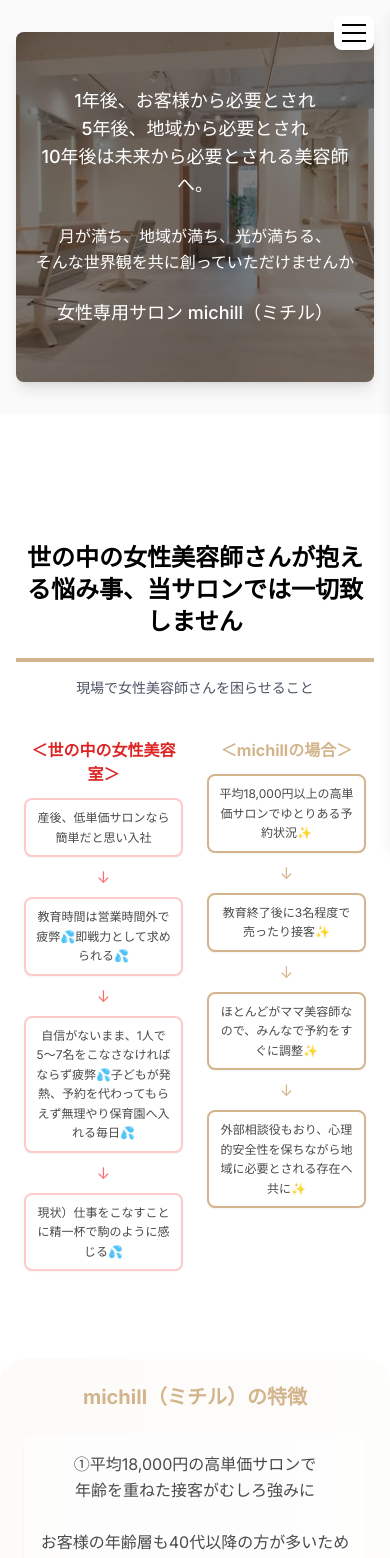
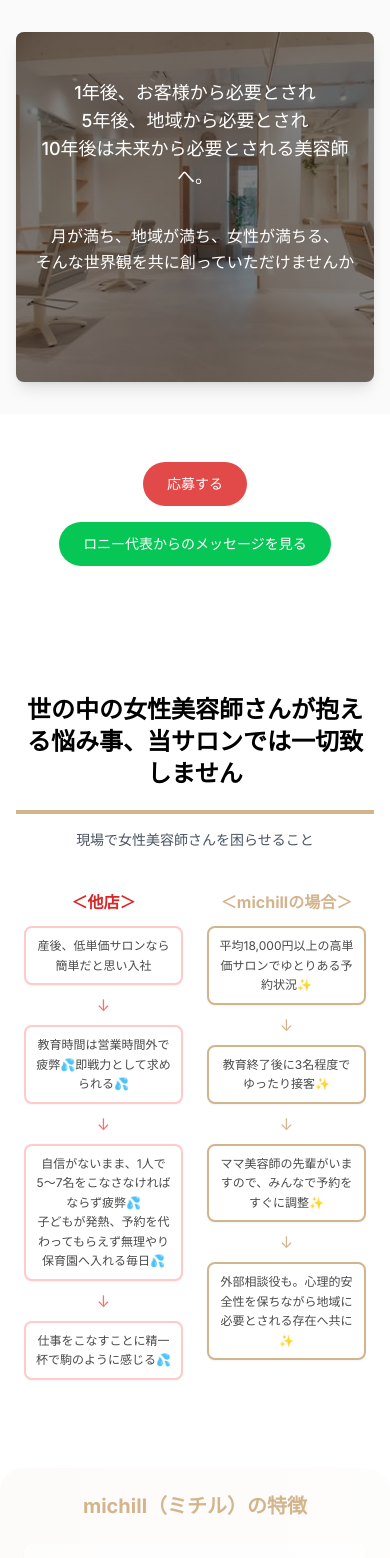
Before and after one commit to kkoblog/vrai, a Next.js app: page / in a window 390 px wide. Shown: the top 1558 px of the page. Built offline with nearby package versions, Linux system fonts and the light colour scheme.

Commit message:
feat: LPのデザインを更新

```diff
--- a/src/app/page.jsx
+++ b/src/app/page.jsx
@@ -50,7 +50,6 @@
 };
 
 function MainComponent() {
-  const [isMenuOpen, setIsMenuOpen] = useState(false);
   const [showScrollTop, setShowScrollTop] = useState(false);
 
   // 各セクションのIntersectionObserverを設定
@@ -103,7 +102,6 @@
     const element = document.getElementById(sectionId);
     if (element) {
       element.scrollIntoView({ behavior: 'smooth' });
-      setIsMenuOpen(false);
     }
   };
 
@@ -111,9 +109,8 @@
   const concerns = [
     "産後、低単価サロンなら簡単だと思い入社",
     "教育時間は営業時間外で疲弊💦即戦力として求められる💦",
-    "自信がないまま、1人で5〜7名をこなさなければならず疲弊💦子どもが発熱、予約を代わってもらえず無理やり保育園へ入れる毎日💦",
-    "現状）仕事をこなすことに精一杯で駒のように感じる💦",
-
+    "自信がないまま、1人で5〜7名をこなさなければならず疲弊💦\n子どもが発熱、予約を代わってもらえず無理やり保育園へ入れる毎日💦",
+    "仕事をこなすことに精一杯で駒のように感じる💦",
   ];
 
   const concernRefs = concerns.map(() => useInView({
@@ -138,7 +135,7 @@
     const requirements = [
       {
         main: "仕事と家庭を両立したい方",
-        sub: "家庭が一番なので、仕事よりも家族を優先にしたい方"
+        sub: "家庭が一番なので、仕事よりも家族を優先したい方"
       },
       {
         main: "無理なく生涯現役で美容師を続けたい方",
@@ -204,12 +201,12 @@
             ))}
           </div>
 
-          <div className="flex flex-row gap-4 justify-center mt-12">
-            <button className="bg-[#e24a4a] text-white px-6 py-3 rounded-full hover:bg-[#bd3535] transition duration-300 text-sm sm:text-base sm:px-8">
+          <div className="flex flex-col sm:flex-row gap-4 items-center justify-center mt-12">
+            <button className="bg-[#e24a4a] text-white px-6 py-3 rounded-full hover:bg-[#bd3535] transition duration-300 text-sm sm:text-base sm:px-8 w-fit mx-auto sm:mx-0">
               応募する
             </button>
-            <button className="bg-[#06c755] text-white px-6 py-3 rounded-full hover:bg-[#059144] transition duration-300 text-sm sm:text-base sm:px-8">
-              公式LINE
+            <button className="bg-[#06c755] text-white px-6 py-3 rounded-full hover:bg-[#059144] transition duration-300 text-sm sm:text-base sm:px-8 w-fit mx-auto sm:mx-0">
+            最近入社　なつみさんからのメッセージを見る
             </button>
           </div>
         </div>
@@ -226,74 +223,6 @@
 
   return (
     <div className="font-noto-sans relative">
-      {/* ハンバーガーメニューボタン */}
-      <button
-        className="fixed top-4 right-4 z-50 md:hidden bg-white p-2 rounded-lg shadow-lg"
-        onClick={() => setIsMenuOpen(!isMenuOpen)}
-      >
-        <div className={`w-6 h-0.5 bg-black mb-1.5 transition-all ${isMenuOpen ? 'rotate-45 translate-y-2' : ''}`}></div>
-        <div className={`w-6 h-0.5 bg-black mb-1.5 transition-all ${isMenuOpen ? 'opacity-0' : ''}`}></div>
-        <div className={`w-6 h-0.5 bg-black transition-all ${isMenuOpen ? '-rotate-45 -translate-y-2' : ''}`}></div>
-      </button>
-
-      {/* ナビゲーションメニュー */}
-      <nav className={`fixed top-0 right-0 h-full w-64 bg-white shadow-lg z-40 transform transition-transform duration-300 ${
-        isMenuOpen ? 'translate-x-0' : 'translate-x-full'
-      } md:hidden`}>
-        <div className="pt-16 px-4">
-          <ul className="space-y-4">
-            <li>
-              <button
-                onClick={() => scrollToSection('concept')}
-                className="w-full text-left py-2 hover:text-gray-600"
-              >
-                コンセプト
-              </button>
-            </li>
-            <li>
-              <button
-                onClick={() => scrollToSection('staff-message')}
-                className="w-full text-left py-2 hover:text-gray-600"
-              >
-                スタッフの声
-              </button>
-            </li>
-            <li>
-              <button
-                onClick={() => scrollToSection('requirements')}
-                className="w-full text-left py-2 hover:text-gray-600"
-              >
-                求める人材
-              </button>
-            </li>
-            <li>
-              <button
-                onClick={() => scrollToSection('qa')}
-                className="w-full text-left py-2 hover:text-gray-600"
-              >
-                Q&A
-              </button>
-            </li>
-            <li>
-              <button
-                onClick={() => scrollToSection('owner')}
-                className="w-full text-left py-2 hover:text-gray-600"
-              >
-                オーナー挨拶
-              </button>
-            </li>
-          </ul>
-        </div>
-      </nav>
-
-      {/* オーバーレイ */}
-      <div
-        className={`fixed inset-0 bg-black bg-opacity-50 z-30 transition-opacity duration-300 ${
-          isMenuOpen ? 'opacity-100 visible' : 'opacity-0 invisible'
-        } md:hidden`}
-        onClick={() => setIsMenuOpen(false)}
-      ></div>
-
       <header className="bg-[#fafafa] py-8 md:py-16 px-4 overflow-hidden">
         <div className="max-w-6xl mx-auto text-center">
 
@@ -307,27 +236,41 @@
               className="w-full h-[350px] md:h-[500px] object-cover rounded-lg shadow-lg"
             />
 
-            <div className="absolute inset-0 bg-black/50 rounded-lg flex items-center justify-center animate-fadeIn">
-              <div className="text-white px-4 md:px-8 text-center">
-                <p className="text-lg md:text-2xl font-medium mb-6">
+            <div className="absolute inset-0 bg-black/50 rounded-lg flex items-center justify-center">
+              <div className="text-white px-4 md:px-8 text-center space-y-8">
+                <p className="text-lg md:text-2xl font-medium mb-6 opacity-0 animate-[fadeInUp_1s_ease-out_0.5s_forwards]">
                   1年後、お客様から必要とされ<br />
                   5年後、地域から必要とされ<br />
                   10年後は未来から必要とされる美容師へ。
                 </p>
 
-                <p className="text-base md:text-xl leading-relaxed max-w-2xl mx-auto mb-6">
-                  月が満ち、地域が満ち、光が満ちる、<br />
+                <p className="text-base md:text-xl leading-relaxed max-w-2xl mx-auto mb-6 opacity-0 animate-[fadeInUp_1s_ease-out_1.5s_forwards]">
+                  月が満ち、地域が満ち、女性が満ちる、<br />
                   そんな世界観を共に創っていただけませんか
                 </p>
 
-                <p className="text-lg md:text-3xl font-medium">
-                  女性専用サロン michill（ミチル）
+                <p className="text-lg md:text-3xl font-medium opacity-0 animate-fade-in">
+                  女性専用サロン <span className="inline-block">michill（ミチル）</span>
                 </p>
               </div>
             </div>
           </div>
         </div>
+
       </header>
+
+
+
+      <div className="flex flex-col sm:flex-row gap-4 items-center justify-center mt-12">
+            <button className="bg-[#e24a4a] text-white px-6 py-3 rounded-full hover:bg-[#bd3535] transition duration-300 text-sm sm:text-base sm:px-8 w-fit mx-auto sm:mx-0">
+              応募する
+            </button>
+            <button className="bg-[#06c755] text-white px-6 py-3 rounded-full hover:bg-[#059144] transition duration-300 text-sm sm:text-base sm:px-8 w-fit mx-auto sm:mx-0">
+              ロニー代表からのメッセージを見る
+            </button>
+          </div>
+
+
 
       <section className="py-16 md:py-24 mt-16 md:mt-24">
         <SectionHeader
@@ -338,12 +281,12 @@
           <div className="grid grid-cols-2 gap-2 md:gap-8">
             {/* 左側: 一般的な美容室の悩み */}
             <div className="p-2 md:p-6 rounded-lg">
-              <h3 className="text-base md:text-xl font-bold text-center mb-3 md:mb-6 text-red-600">＜世の中の女性美容室＞</h3>
+              <h3 className="text-base md:text-xl font-bold text-center mb-3 md:mb-6 text-red-600">＜他店＞</h3>
               <div className="flex flex-col items-center gap-2 md:gap-4">
                 {concerns.map((concern, index) => (
                   <React.Fragment key={index}>
                     <div
-                      className={`border-2 border-red-200 rounded-lg p-2 md:p-4 w-full text-center bg-white shadow-sm transition-all duration-500 text-xs md:text-base leading-relaxed`}
+                      className={`border-2 border-red-200 rounded-lg p-2 md:p-4 w-full text-center bg-white shadow-sm transition-all duration-500 text-xs md:text-base leading-relaxed whitespace-pre-line`}
                     >
                       {concern}
                     </div>
@@ -364,9 +307,9 @@
               <div className="flex flex-col items-center gap-2 md:gap-4">
                 {[
                   "平均18,000円以上の高単価サロンでゆとりある予約状況✨",
-                  "教育終了後に3名程度で売ったり接客✨",
-                  "ほとんどがママ美容師なので、みんなで予約をすぐに調整✨",
-                  "外部相談役もおり、心理的安全性を保ちながら地域に必要とされる存在へ共に✨"
+                  "教育終了後に3名程度でゆったり接客✨",
+                  "ママ美容師の先輩がいますので、みんなで予約をすぐに調整✨",
+                  "外部相談役も。心理的安全性を保ちながら地域に必要とされる存在へ共に✨"
                 ].map((solution, index) => (
                   <React.Fragment key={index}>
                     <div
@@ -416,6 +359,7 @@
             <div className="bg-white/60 rounded-lg p-4 shadow-sm">
               ②ゆとりある働き方
               <br className="sm:hidden" />
+              <br className="sm:hidden" />
               1日に何名もこなさずに済み
               <br className="sm:hidden" />
               いつまでも現役美容師として美しく働ける
@@ -424,13 +368,14 @@
             <div className="bg-white/60 rounded-lg p-4 shadow-sm">
               ③現場仕事だけでない「複数キャリア」の推進
               <br className="sm:hidden" />
+              <br className="sm:hidden" />
               美容業界では珍しい
               <br className="sm:hidden" />
              　メーカー・商品開発・企画広報部、在宅仕事など
              <br className="sm:hidden" />
             急な家族トラブルや体調の揺らぎにも
             <br className="sm:hidden" />
-              対応できるよう活躍の場を用意しています。
+              対応できるよう活躍の場を用意しています
             </div>
 
 
@@ -527,12 +472,12 @@
             </div>
           </div>
 
-          <div className="flex flex-row gap-4 justify-center mt-12">
-            <button className="bg-[#e24a4a] text-white px-6 py-3 rounded-full hover:bg-[#bd3535] transition duration-300 text-sm sm:text-base sm:px-8">
+          <div className="flex flex-col sm:flex-row gap-4 items-center justify-center mt-12">
+            <button className="bg-[#e24a4a] text-white px-6 py-3 rounded-full hover:bg-[#bd3535] transition duration-300 text-sm sm:text-base sm:px-8 w-fit mx-auto sm:mx-0">
               応募する
             </button>
-            <button className="bg-[#06c755] text-white px-6 py-3 rounded-full hover:bg-[#059144] transition duration-300 text-sm sm:text-base sm:px-8">
-              michill公式LINE
+            <button className="bg-[#06c755] text-white px-6 py-3 rounded-full hover:bg-[#059144] transition duration-300 text-sm sm:text-base sm:px-8 w-fit mx-auto sm:mx-0">
+              みんなの女将　千穂子からのメッセージを見る
             </button>
           </div>
         </div>
@@ -705,14 +650,7 @@
                   </p>
                 </div>
 
-                <div className="flex flex-row gap-4 justify-center mt-12">
-            <button className="bg-[#e24a4a] text-white px-6 py-3 rounded-full hover:bg-[#bd3535] transition duration-300 text-sm sm:text-base sm:px-8">
-              応募する
-            </button>
-            <button className="bg-[#06c755] text-white px-6 py-3 rounded-full hover:bg-[#059144] transition duration-300 text-sm sm:text-base sm:px-8">
-              公式LINE
-            </button>
-          </div>
+
               </div>
             </div>
           </div>
@@ -725,6 +663,7 @@
           <div className="grid md:grid-cols-2 gap-6 md:gap-8">
             <div>
               <h3 className="text-xl mb-4">SNS</h3>
+              <div className="flex flex-col space-y-4">
                 <div className="flex space-x-4">
                   <a
                     href="https://www.instagram.com/michill_hair/"
@@ -744,6 +683,27 @@
                     <i className="fab fa-instagram"></i>
                     <span className="text-sm ml-2">オーナー</span>
                   </a>
+                </div>
+                <div className="relative w-full aspect-video rounded-lg overflow-hidden">
+                  <Image
+                    src="/image/dansu.png"
+                    alt="スタッフ全員でギリギリダンス"
+                    width={800}
+                    height={450}
+                    className="object-cover w-full h-full hover:scale-105 transition-transform duration-300"
+                  />
+                  <a
+                    href="https://www.instagram.com/reel/DD_6XesPqB8/"
+                    target="_blank"
+                    rel="noopener noreferrer"
+                    className="absolute inset-0 flex items-center justify-center bg-black/30 hover:bg-black/50 transition-colors duration-300"
+                  >
+                    <span className="text-white flex items-center gap-2">
+                      <i className="fab fa-instagram text-xl"></i>
+                      動画を見る
+                    </span>
+                  </a>
+                </div>
               </div>
             </div>
             <div>
@@ -795,7 +755,6 @@
     </div>
   );
 }
-
 // スタイリングの追加
 const styles = {
   sectionTitle: `
@@ -821,6 +780,8 @@
   // 必要に応じてpropTypesを定義
 };
 
-export default function Page() {
+const Page = () => {
   return <MainComponent />;
-}
+};
+
+export default Page;
```
Lines whose indentation alone changed are shown as unchanged.
